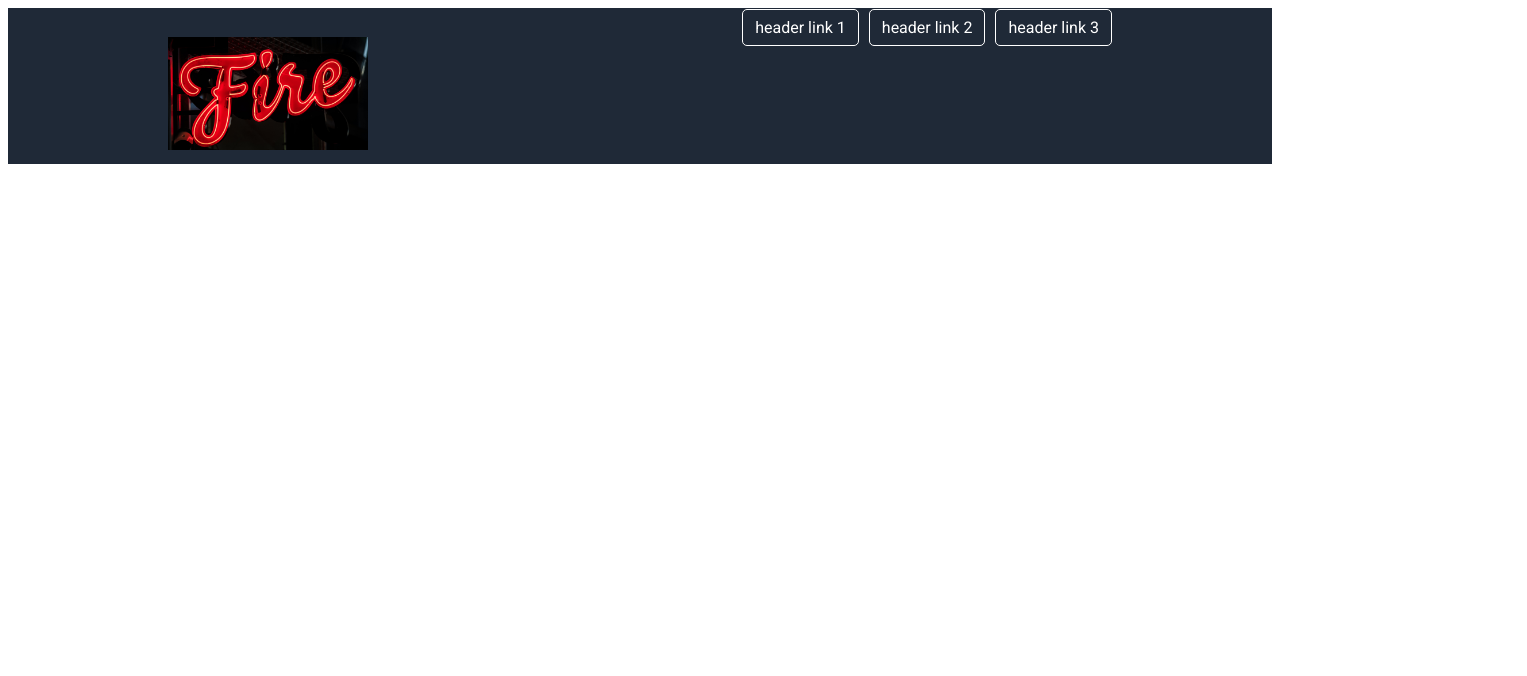
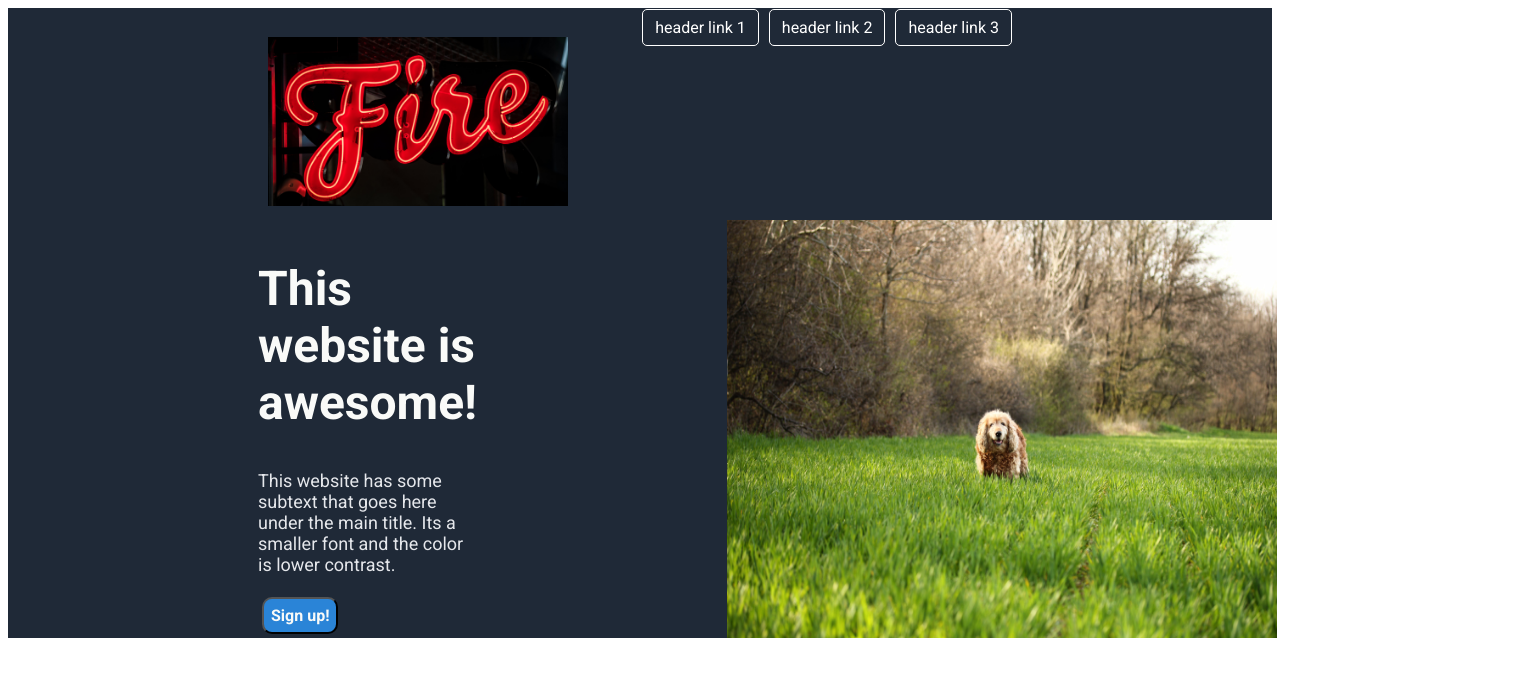
Before and after one commit to kbyrne218/Odin-landingpage, a plain HTML site: page index.html in a window 1280 px wide. Shown: the whole page, 1527 px wide, since content can reach past the window. Drawn offline with Linux system fonts and the light colour scheme.

Commit message:
Added the first section, part of header.

```diff
--- a/index.html
+++ b/index.html
@@ -20,8 +20,24 @@
                 <li><a href="#" id="links">header link 3</a></li>
             </ul>
         </nav>
-        <a href="index.html" style="padding-left: 150px;"><img src="images/logo.jpg" width="200px"></a>
+        <a href="index.html" style="padding-left: 250px;"><img src="images/logo.jpg" width="300px"></a>
 
     </header>
+
+        <section>
+
+            <div class="container">
+                <div class="section1">
+                    <h1>This website is awesome!</h1>
+                    <p id="section1-text">This website has some subtext that goes here under the main title.
+                        Its a smaller font and the color is lower contrast.
+                    </p>
+                    <button>Sign up!</button>
+                </div>
+                <img src="images/spaniel.jpg" id="spaniel" width="550">
+            </div>
+
+
+        </section>
 </body>
 </html>
--- a/style.css
+++ b/style.css
@@ -18,7 +18,7 @@ nav {
 
     list-style: none;
     margin: 0;
-    padding-right: 150px;
+    padding-right: 250px;
     display: flex;
 }
 
@@ -39,3 +39,38 @@ nav {
     background-color: #fff;
     color: #333;
 }
+
+.container {
+    background-color: #1F2937;
+    display: flex;
+    padding-left: 250px;
+}
+
+.section1 {
+    padding-right: 250px;
+}
+h1 {
+    font-size: 48px;
+    font-weight: bolder;
+    color: #F9FAF8;
+}
+
+#section1-text {
+    color: #E5E7EB;
+    font-size: 18px;
+
+}
+
+button {
+    background-color: rgb(42, 132, 215);
+    color: #F9FAF8;
+    font-size: 16px;
+    font-weight: bolder;
+    margin: 4px;
+    padding: 7px;
+    border-radius: 10px;
+}
+
+#spaniel {
+    padding-right: 250px;
+}
```
